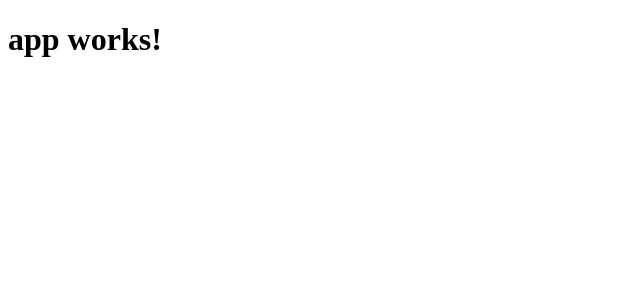
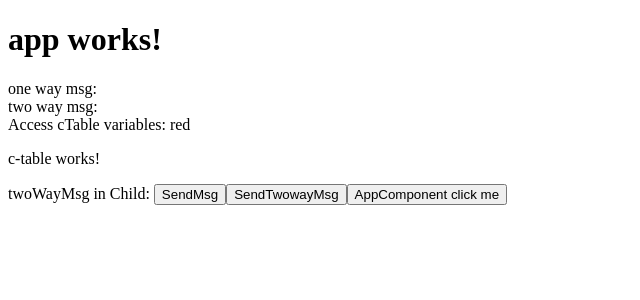
Before and after one commit to vipvipvip/ng2CliApp, an Angular app: page / in a window 1280 px wide. Shown: the top 300 px of the page, without its empty margins (0-640 px from the left). Built offline with nearby package versions, Linux system fonts and the light colour scheme.

Commit message:
ang2 wip

```diff
--- a/package.json
+++ b/package.json
@@ -21,6 +21,7 @@
     "@angular/platform-browser-dynamic": "2.0.0",
     "@angular/router": "3.0.0",
     "core-js": "^2.4.1",
+    "process-nextick-args": "^1.0.7",
     "rxjs": "5.0.0-beta.12",
     "ts-helpers": "^1.1.1",
     "zone.js": "^0.6.23"
--- a/src/app/app.component.html
+++ b/src/app/app.component.html
@@ -1,3 +1,14 @@
 <h1>
   {{title}}
 </h1>
+<div>
+  one way msg: {{oneWayMsg}}
+</div>
+<div>
+  two way msg: {{twoWayChangeMsg}}
+</div>
+<div>
+  Access cTable variables: {{cTable.color}}
+</div>
+<app-c-table #cTable [oneWay]="name" (oneWayMsg)="getMsg($event)" (twoWayChange)="twoWayChangeMsg=$event"></app-c-table>
+<button (click)="sayHello()"> AppComponent click me</button>
--- a/src/app/app.component.ts
+++ b/src/app/app.component.ts
@@ -5,6 +5,22 @@ import { Component } from '@angular/core';
   templateUrl: './app.component.html',
   styleUrls: ['./app.component.css']
 })
+
 export class AppComponent {
   title = 'app works!';
+  name = "John"
+  oneWayMsg = '';
+  msgFromChild = "NONE";
+  twoWayChangeMsg = "";
+
+  twoWay = "TwoWay";
+
+  sayHello(){
+    console.log('hello');
+    this.twoWayChangeMsg = "changed by parent";
+  }
+
+  getMsg(val:any) {
+    this.oneWayMsg = val;
+  }
 }
--- a/src/app/app.module.ts
+++ b/src/app/app.module.ts
@@ -4,10 +4,12 @@ import { FormsModule } from '@angular/forms';
 import { HttpModule } from '@angular/http';
 
 import { AppComponent } from './app.component';
+import { CTableComponent } from './components/c-table/c-table.component';
 
 @NgModule({
   declarations: [
-    AppComponent
+    AppComponent,
+    CTableComponent
   ],
   imports: [
     BrowserModule,
--- /dev/null
+++ b/src/app/components/c-table/c-table.component.html
@@ -0,0 +1,7 @@
+<p>
+  c-table works!
+</p>
+twoWayMsg in Child: {{twoWay}}
+
+<button (click)="sendMsg()">SendMsg</button>
+<button (click)="sendTwoMsg()">SendTwowayMsg</button>
--- /dev/null
+++ b/src/app/components/c-table/c-table.component.ts
@@ -0,0 +1,37 @@
+import { Component, OnInit, EventEmitter, Input, Output } from '@angular/core';
+
+@Component({
+  selector: 'app-c-table',
+  templateUrl: './c-table.component.html',
+  styleUrls: ['./c-table.component.css']
+})
+export class CTableComponent implements OnInit {
+
+  // accessible by parent
+  color: string = 'red';
+
+  // define inputs accepted by this component
+  @Input()  oneWay: string;
+
+  // send data out of this component
+  @Output() oneWayMsg: EventEmitter<string> = new EventEmitter<string>();
+
+  @Input() twoWay: string;
+  @Output() twoWayChange: EventEmitter<string> = new EventEmitter<string>();
+
+  constructor() {
+    console.log('in ctable ctor %s', name);
+  }
+
+  ngOnInit() {
+    console.log('in ctable ngOnInit %s', name);
+  }
+
+  sendMsg() {
+    this.oneWayMsg.emit('oneWayMsg msg from CTableComponent');
+  }
+
+  sendTwoMsg() {
+    this.twoWayChange.emit("twoWayMsg from CTableComponent");
+  }
+}
```
Also changed, not shown: src/app/components/c-table/c-table.component.css (added), 1 other file (tests, documents, lock files or other folders).
